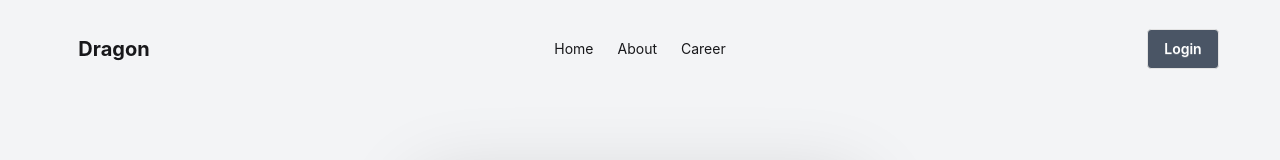
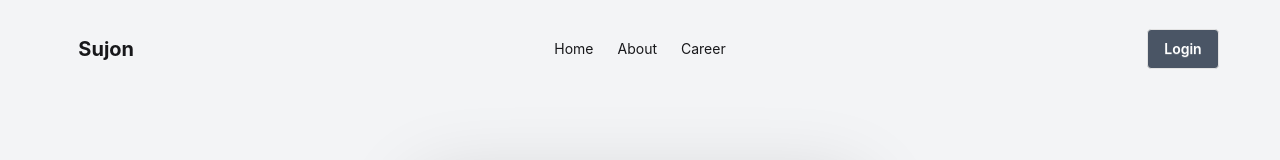
Before and after one commit to Sujon-pal/Dragon-news, a React (Vite) app: page /auth/login in a window 1280 px wide. Shown: the top 160 px of the page. Built offline with nearby package versions, Linux system fonts and the light colour scheme.

Commit message:
Setup Firebase Project, Context & Provider

```diff
--- a/package.json
+++ b/package.json
@@ -12,6 +12,7 @@
   "dependencies": {
     "@tailwindcss/vite": "^4.3.2",
     "date-fns": "^4.4.0",
+    "firebase": "^12.17.0",
     "lodash": "^4.18.1",
     "lucide-react": "^1.24.0",
     "react": "^19.2.7",
--- a/src/component/Nav/NavBar.jsx
+++ b/src/component/Nav/NavBar.jsx
@@ -1,4 +1,6 @@
+import { use } from "react";
 import { NavLink } from "react-router";
+import { AuthContext } from "../../provider/AuthProvider";
 
 const navLinkClasses = ({ isActive }) =>
   isActive
@@ -6,6 +8,8 @@ const navLinkClasses = ({ isActive }) =>
     : "hover:text-primary";
 
 const NavBar = () => {
+
+  const {user} = use(AuthContext)
   const link = (
     <>
       <li>
@@ -47,7 +51,7 @@ const NavBar = () => {
             {link}
           </ul>
         </div>
-        <a className="btn btn-ghost text-xl font-bold">Dragon</a>
+        <a className="btn btn-ghost text-xl font-bold">{user && user.name}</a>
       </div>
       <div className="navbar-center hidden lg:flex">
         <ul className="menu menu-horizontal px-1">{link}</ul>
--- /dev/null
+++ b/src/firebase/Firebase.confige.init.js
@@ -0,0 +1,17 @@
+// Import the functions you need from the SDKs you need
+import { initializeApp } from "firebase/app";
+// TODO: Add SDKs for Firebase products that you want to use
+// https://firebase.google.com/docs/web/setup#available-libraries
+
+// Your web app's Firebase configuration
+const firebaseConfig = {
+  apiKey: "AIzaSyAXYrS0Yy59Duz9jnAbtVDwf6pLJThPtdI",
+  authDomain: "dragon-news-3970a.firebaseapp.com",
+  projectId: "dragon-news-3970a",
+  storageBucket: "dragon-news-3970a.firebasestorage.app",
+  messagingSenderId: "435022662279",
+  appId: "1:435022662279:web:f3ad6bc80091d5090b8622"
+};
+
+// Initialize Firebase
+export const app = initializeApp(firebaseConfig);
--- a/src/main.jsx
+++ b/src/main.jsx
@@ -3,9 +3,13 @@ import { createRoot } from 'react-dom/client'
 import './index.css'
 import { RouterProvider } from 'react-router'
 import { router } from './router/Router.jsx'
+import AuthProvider from './provider/AuthProvider.jsx'
 
 createRoot(document.getElementById('root')).render(
   <StrictMode>
+    <AuthProvider>
+
     <RouterProvider router={router}/>
+    </AuthProvider>
   </StrictMode>,
 )
--- a/src/pages/Register/Register.jsx
+++ b/src/pages/Register/Register.jsx
@@ -1,4 +1,6 @@
 import { useState } from "react";
+import { FaEye, FaEyeSlash } from "react-icons/fa";
+import { NavLink } from "react-router";
 
 const Register = () => {
   const [showPassword, setShowPassword] = useState(false);
@@ -17,23 +19,16 @@ const Register = () => {
 
   return (
     <div className="min-h-screen flex items-center justify-center bg-gray-100 px-5">
-
       <div className="w-full max-w-md bg-white shadow-xl rounded-xl p-8">
-
-        <h1 className="text-3xl font-bold text-center">
-          Create Account
-        </h1>
+        <h1 className="text-3xl font-bold text-center">Create Account</h1>
 
         <p className="text-center text-gray-500 mt-2 mb-8">
           Register your account
         </p>
 
         <form onSubmit={handleSignup} className="space-y-5">
-
           <div>
-            <label className="font-medium">
-              Full Name
-            </label>
+            <label className="font-medium">Full Name</label>
 
             <input
               type="text"
@@ -45,9 +40,7 @@ const Register = () => {
           </div>
 
           <div>
-            <label className="font-medium">
-              Email
-            </label>
+            <label className="font-medium">Email</label>
 
             <input
               type="email"
@@ -59,12 +52,9 @@ const Register = () => {
           </div>
 
           <div>
-            <label className="font-medium">
-              Password
-            </label>
+            <label className="font-medium">Password</label>
 
             <div className="relative mt-2">
-
               <input
                 type={showPassword ? "text" : "password"}
                 name="password"
@@ -78,27 +68,23 @@ const Register = () => {
                 onClick={() => setShowPassword(!showPassword)}
                 className="absolute right-4 top-3 text-blue-600 text-sm"
               >
-                {showPassword ? "Hide" : "Show"}
+                {showPassword ? <FaEyeSlash /> : <FaEye />}
               </button>
-
             </div>
           </div>
 
-          <button className="btn btn-primary w-full">
-            Create Account
-          </button>
-
+          <button className="btn btn-primary w-full">Create Account</button>
         </form>
 
         <p className="text-center mt-5">
           Already have an account?
-          <span className="text-primary font-semibold cursor-pointer ml-2">
+          <NavLink to='/auth/login'>
+            <span className="text-primary font-semibold cursor-pointer ml-2">
             Login
           </span>
+          </NavLink>
         </p>
-
       </div>
-
     </div>
   );
 };
--- a/src/pages/login/Login.jsx
+++ b/src/pages/login/Login.jsx
@@ -12,7 +12,7 @@ const Login = () => {
 
         {/* Logo */}
         <div className="flex justify-center mb-6">
-          <div className="w-20 h-20 rounded-full bg-gradient-to-r from-primary to-blue-500 flex items-center justify-center text-white text-3xl shadow-lg">
+          <div className="w-20 h-20 rounded-full bg-linear-to-r from-primary to-blue-500 flex items-center justify-center text-white text-3xl shadow-lg">
             <FaLock />
           </div>
         </div>
@@ -85,7 +85,7 @@ const Login = () => {
           </div>
 
           {/* Login Button */}
-          <button className="btn w-full rounded-xl border-0 bg-gradient-to-r from-primary to-blue-500 text-gray-800 font-semibold text-base hover:scale-[1.02] hover:shadow-xl transition-all duration-300">
+          <button className="btn w-full rounded-xl border-0 bg-linear-to-r from-primary to-blue-500 text-gray-800 font-semibold text-base hover:scale-[1.02] hover:shadow-xl transition-all duration-300">
             Login
           </button>
 
--- /dev/null
+++ b/src/provider/AuthProvider.jsx
@@ -0,0 +1,18 @@
+import { createContext, useState } from "react";
+
+export const AuthContext = createContext();
+const AuthProvider = ({children }) => {
+  const [user, setUser] = useState({
+    name: "Sujon",
+    email: "sujon@gmail.com",
+  });
+
+  const authData = {
+    user,
+    setUser,
+  };
+
+  return <AuthContext value={authData}>{children}</AuthContext>;
+};
+
+export default AuthProvider;
--- a/src/router/Router.jsx
+++ b/src/router/Router.jsx
@@ -36,9 +36,13 @@ export const router = createBrowserRouter([
         path: "/auth/login",
         Component: Login,
       },
-       {
+      {
         path: "/auth/register",
         Component: Register,
+      },
+      {
+        path: "/auth/login",
+        Component:Login
       },
     ],
   },
```
Also changed, not shown: 1 other file (tests, documents, lock files or other folders).
